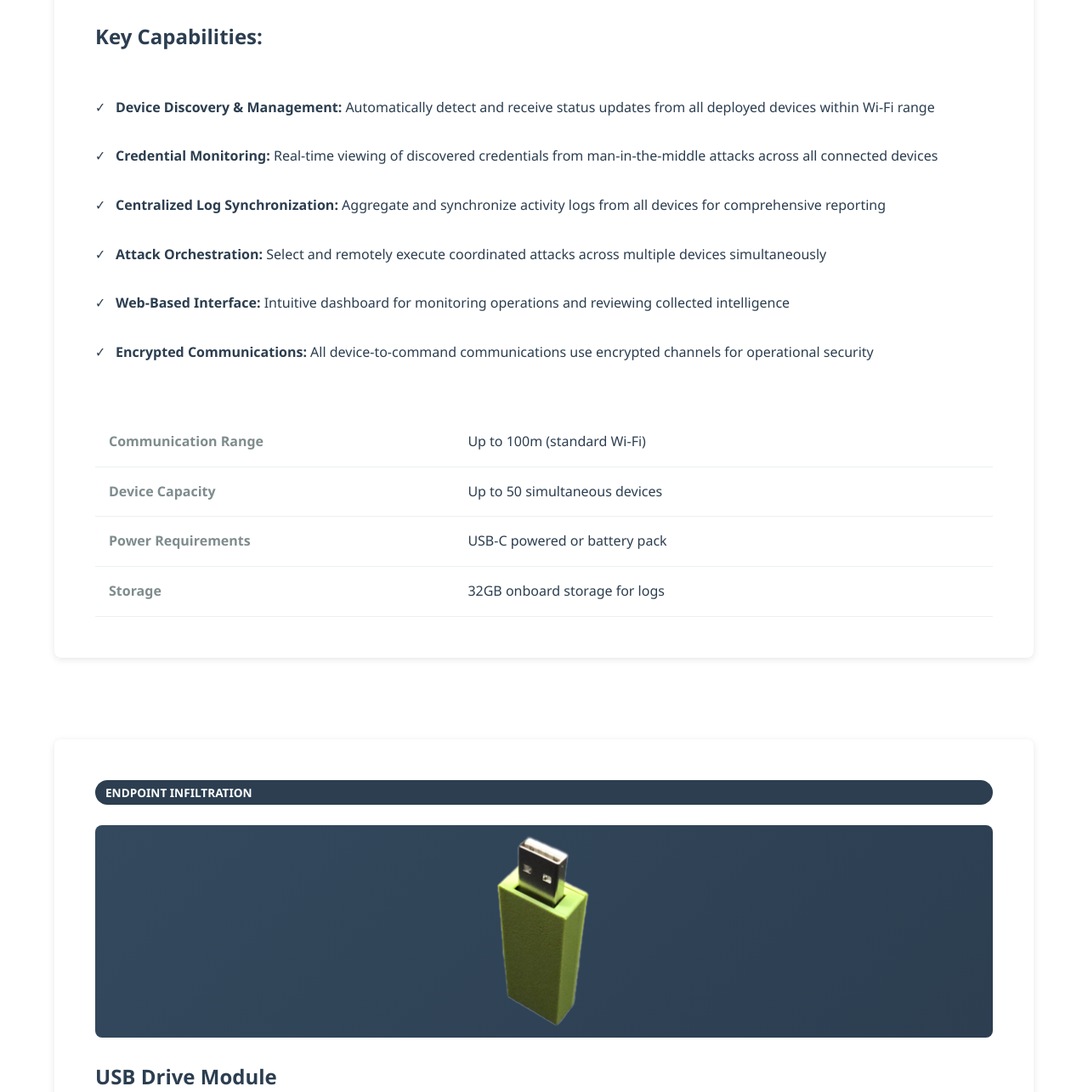
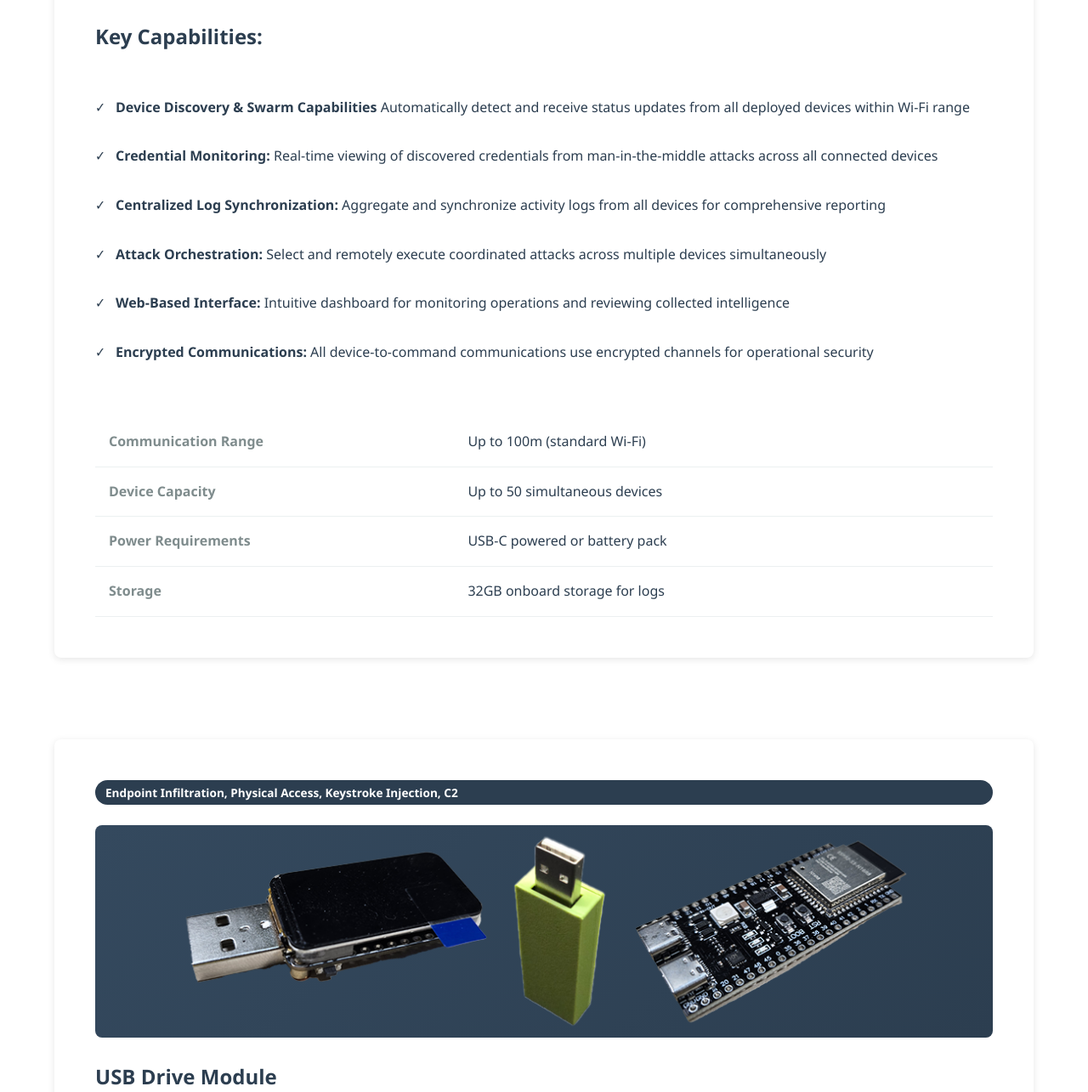
Before and after one commit to korvindeson/pivotchip_security_website, a plain HTML site: page pentesting-devices.html in a window 1280 px wide. Shown: the part 1723-3008 px from the top of the page at 85% size. Drawn offline with Linux system fonts and the light colour scheme.

Commit message:
visual improvements to devices

```diff
--- a/pentesting-devices.html
+++ b/pentesting-devices.html
@@ -208,7 +208,7 @@
                     <div class="device-card">
                         <div class="device-badge">COMMAND & CONTROL</div>
                         <div class="device-image-placeholder">
-                            <img src="images/devices/command-module-icon.png" alt="Command Module Device" style="max-width: 100%; max-height: 100%; object-fit: contain;">
+                            <img src="images/devices/command-module.png" alt="Command Module Device" style="max-width: 100%; max-height: 100%; object-fit: contain;">
                         </div>
                         <h3>Command Module</h3>
                         <p style="margin-bottom: var(--spacing-lg); color: var(--text-secondary);">
@@ -217,7 +217,7 @@
 
                         <h4 style="margin-bottom: var(--spacing-sm);">Key Capabilities:</h4>
                         <ul class="device-features">
-                            <li><strong>Device Discovery & Management:</strong> Automatically detect and receive status updates from all deployed devices within Wi-Fi range</li>
+                            <li><strong>Device Discovery & Swarm Capabilities</strong> Automatically detect and receive status updates from all deployed devices within Wi-Fi range</li>
                             <li><strong>Credential Monitoring:</strong> Real-time viewing of discovered credentials from man-in-the-middle attacks across all connected devices</li>
                             <li><strong>Centralized Log Synchronization:</strong> Aggregate and synchronize activity logs from all devices for comprehensive reporting</li>
                             <li><strong>Attack Orchestration:</strong> Select and remotely execute coordinated attacks across multiple devices simultaneously</li>
@@ -249,9 +249,9 @@
                 <!-- USB Drive Device -->
                 <div id="usb-drive-module" style="margin-bottom: calc(var(--spacing-xl) * 2); scroll-margin-top: 100px;">
                     <div class="device-card">
-                        <div class="device-badge">ENDPOINT INFILTRATION</div>
+                        <div class="device-badge">Endpoint Infiltration, Physical Access, Keystroke Injection, C2</div>
                         <div class="device-image-placeholder">
-                            <img src="images/devices/usb-drive-icon.png" alt="USB Drive Module Device" style="max-width: 100%; max-height: 100%; object-fit: contain;">
+                            <img src="images/devices/usb-drive.png" alt="USB Drive Module Device" style="max-width: 100%; max-height: 100%; object-fit: contain;">
                         </div>
                         <h3>USB Drive Module</h3>
                         <p style="margin-bottom: var(--spacing-lg); color: var(--text-secondary);">
```
Also changed, not shown: images/devices/command-module.png (added), images/devices/usb-drive.png (added).
